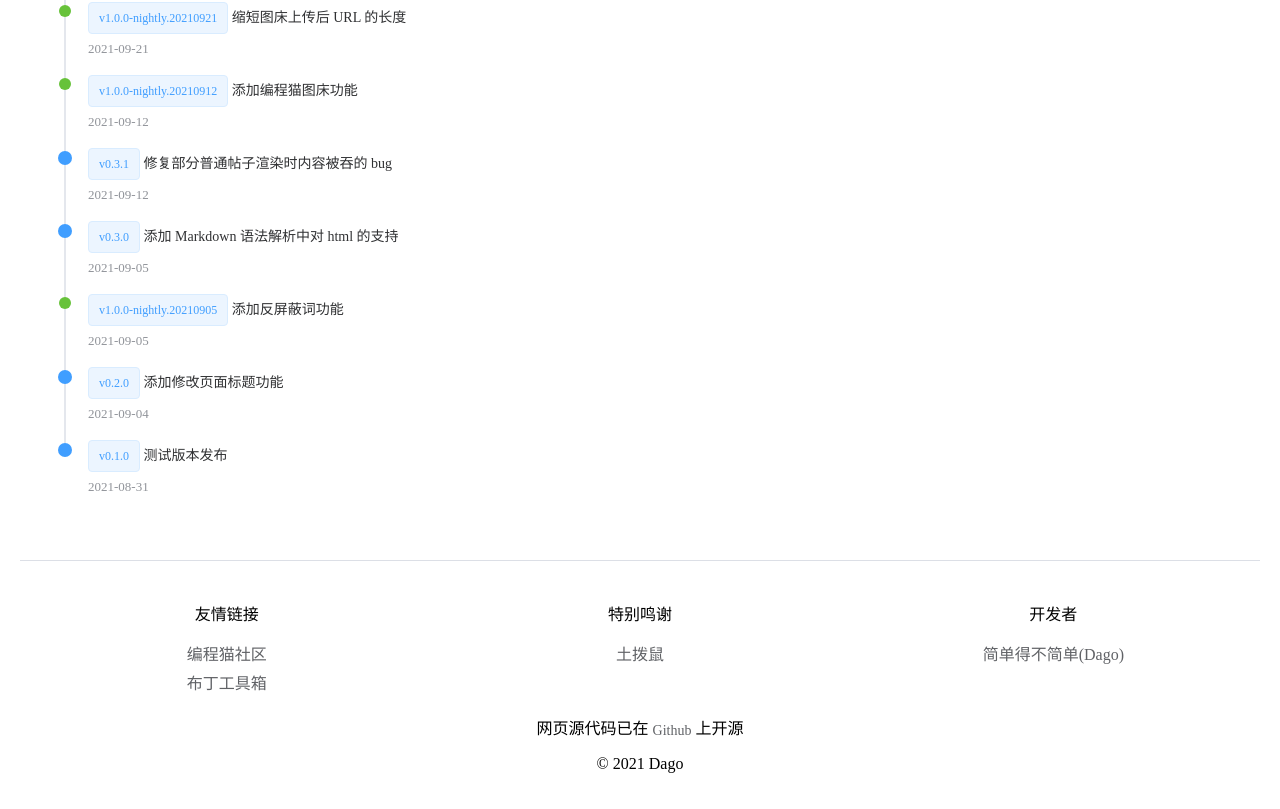
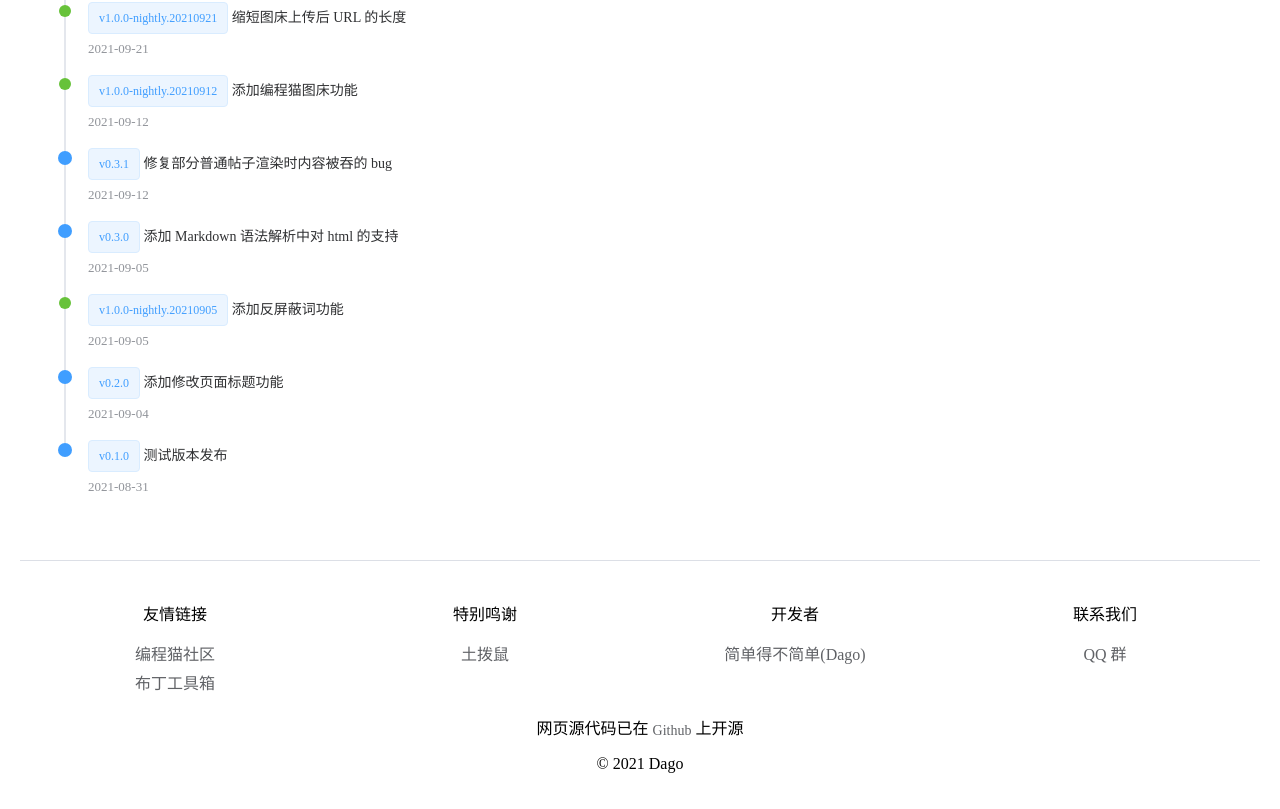
Before and after one commit to codemaoTeam/codemao-browse-enhanced-site, a Vue app: page / in a window 1280 px wide. Shown: the part 654-1463 px from the top of the page. Built offline with nearby package versions, Linux system fonts and the light colour scheme.

Commit message:
content(footer): 添加联系方式（QQ群）

```diff
--- a/src/components/PageFooter.vue
+++ b/src/components/PageFooter.vue
@@ -17,6 +17,7 @@
       <el-link
         :underline="false"
         href="https://github.com/dagoyounger/codemao-browse-enhanced-site"
+        target="_blank"
       >
         Github
       </el-link>
@@ -58,6 +59,15 @@ export default {
             },
           ],
         },
+        {
+          name: '联系我们',
+          content: [
+            {
+              name: 'QQ 群',
+              link: 'https://jq.qq.com/?_wv=1027&k=W15hPcPZ',
+            },
+          ],
+        },
       ],
     };
   },
```
